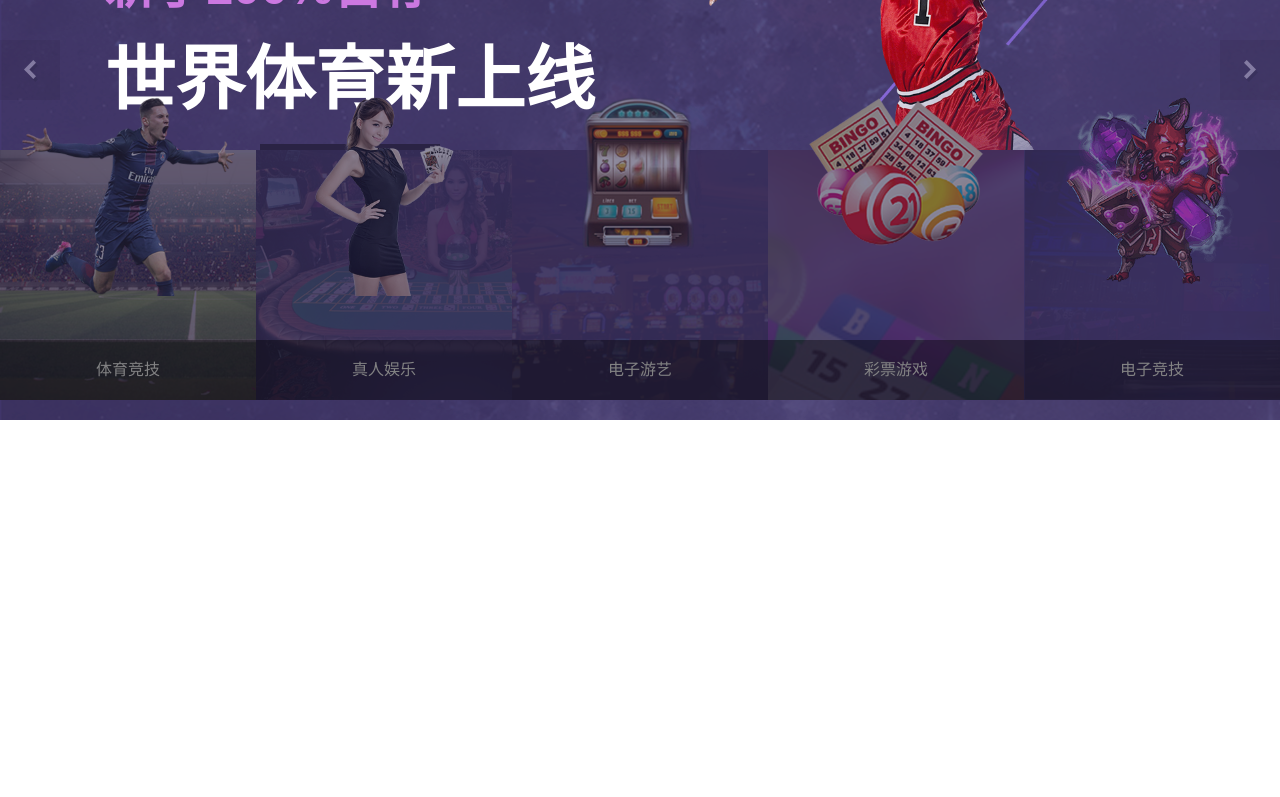
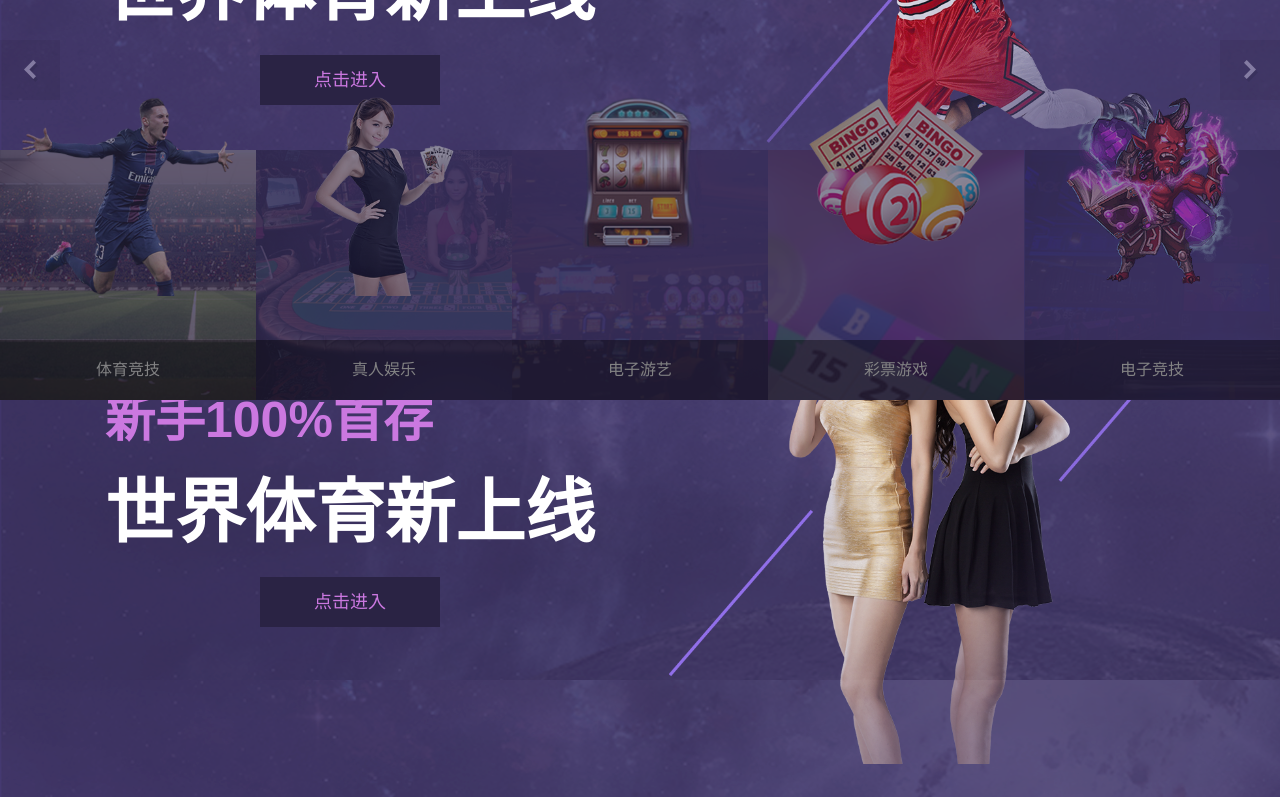
Before and after one commit to mirekzhou/tpgame, a Vue app: page / in a window 1280 px wide. Shown: the part 400-1197 px from the top of the page. Before the commit the page ends 820 px from the top, so only its background shows below. Built offline with nearby package versions, Linux system fonts and the light colour scheme.

Commit message:
webpack mp3 feature

```diff
--- a/package.json
+++ b/package.json
@@ -40,6 +40,7 @@
     "rimraf": "^2.6.0",
     "semver": "^5.3.0",
     "url-loader": "^0.5.7",
+    "vue-awesome-swiper": "^2.4.0",
     "vue-loader": "^11.1.4",
     "vue-style-loader": "^2.0.0",
     "vue-template-compiler": "^2.2.4",
--- a/src/components/home/home.vue
+++ b/src/components/home/home.vue
@@ -6,6 +6,9 @@
 			</div>
 
 			<div class="middle-zone">
+			    <swiper :options="swiperOption">
+			        <swiper-slide>
+			        	<div class="swiper-slide-wrapper">
 							<div class="middle-zone-left">
 								<div class="middle-zone-left-wrapper">
 									<div class="line1">新手100%首存</div>
@@ -19,22 +22,97 @@
 							<div class="middle-zone-right">
 								<img src="../../assets/home-page-banner1.png">
 							</div>
+							<div class="clear"></div>
+						</div>
+			        </swiper-slide>
+
+			        <swiper-slide>
+			        	<div class="swiper-slide-wrapper">
+							<div class="middle-zone-left">
+								<div class="middle-zone-left-wrapper">
+									<div class="line1">新手100%首存</div>
+									<div class="line2">世界体育新上线</div>
+									<div class="line3">
+										<div class="button">点击进入</div>
+									</div>
+								</div>
+							</div>
+
+							<div class="middle-zone-right">
+								<img src="../../assets/home-page-banner2.png">
+							</div>
+							<div class="clear"></div>
+						</div>
+			        </swiper-slide>
+
+			        <swiper-slide>
+			        	<div class="swiper-slide-wrapper">
+							<div class="middle-zone-left">
+								<div class="middle-zone-left-wrapper">
+									<div class="line1">新手100%首存</div>
+									<div class="line2">世界体育新上线</div>
+									<div class="line3">
+										<div class="button">点击进入</div>
+									</div>
+								</div>
+							</div>
+
+							<div class="middle-zone-right">
+								<img src="../../assets/home-page-banner1.png">
+							</div>
+							<div class="clear"></div>
+						</div>
+			        </swiper-slide>
+
+			        <swiper-slide>
+			        	<div class="swiper-slide-wrapper">
+							<div class="middle-zone-left">
+								<div class="middle-zone-left-wrapper">
+									<div class="line1">新手100%首存</div>
+									<div class="line2">世界体育新上线</div>
+									<div class="line3">
+										<div class="button">点击进入</div>
+									</div>
+								</div>
+							</div>
+
+							<div class="middle-zone-right">
+								<img src="../../assets/home-page-banner2.png">
+							</div>
+							<div class="clear"></div>
+						</div>
+			        </swiper-slide>
+			    </swiper>
 			</div>
 
 			<div class="right-zone">
-				<span class="left-arrow"></span>
+				<span class="right-arrow"></span>
 			</div>
 		</div>
 	</div>
 </template>
 
 <script>
+	import { swiper, swiperSlide } from 'vue-awesome-swiper';
+
 	export default {
 		name: 'home-page',
 
 		data: function () {
 			return {
+		        swiperOption: {
+		          	pagination: '.swiper-pagination',
+		          	paginationClickable: true,
+			        prevButton:'.left-arrow',
+			        nextButton:'.right-arrow',
+			        spaceBetween: 100
 		        }
+			}
+		},
+
+		components: {
+			swiper,
+			swiperSlide
 		},
 
 		method: {
@@ -76,7 +154,11 @@
 				right: 60px;
 				top: 0;
 				height: 100%;
+
+				.swiper-slide-wrapper {
 					display: flex;
+				    -webkit-user-select: none;
+				    user-select: none;
 
 					.middle-zone-left {
 						-webkit-flex: 1;
@@ -129,6 +211,8 @@
 
 						img {
 							width: 90%;
+							max-width: 550px;
+						}
 					}
 				}
 			}
@@ -144,7 +228,7 @@
 				justify-content: space-around;
 				align-items: center;
 
-				.left-arrow {
+				.right-arrow {
 					background-image: url(../../assets/page-right-arrow.png);
 					cursor: pointer;
 					height: 60px;
--- a/src/components/pageNaver.vue
+++ b/src/components/pageNaver.vue
@@ -1,42 +1,56 @@
 <template>
 	<div class="page-naver">
 		<div class="page-naver-wrapper">
-			<div class="naver-item naver-sport">
+			<div v-for="item in items"
+				 class="naver-item"
+				 v-bind:class="item.className"
+				 v-on:mouseover="playAudio($event)"
+				 v-on:mouseout="stopAudio($event)">
+
 				<div class="img"></div>
-				<div class="name">体育竞技</div>
-				<audio src="../assets/sport.mp3" autoplay="autoplay">您的浏览器不支持 audio 标签。</audio>
-			</div>
-
-			<div class="naver-item naver-live">
-				<div class="img"></div>
-				<div class="name">真人娱乐</div>
-				<audio src="../assets/live.mp3" autoplay="autoplay">您的浏览器不支持 audio 标签。</audio>
-			</div>
-
-			<div class="naver-item naver-slot">
-				<div class="img"></div>
-				<div class="name">电子游艺</div>
-			</div>
-
-			<div class="naver-item naver-lottery">
-				<div class="img"></div>
-				<div class="name">彩票游戏</div>
-			</div>
-
-			<div class="naver-item naver-egaming">
-				<div class="img"></div>
-				<div class="name">电子竞技</div>
+				<div class="name">{{item.textName}}</div>
+				<audio v-bind:src="item.audioSrc">您的浏览器不支持 audio 标签。</audio>
 			</div>
 		</div>
 	</div>
 </template>
 
 <script>
+	import mp31 from '../assets/live.mp3';
+	import mp32 from '../assets/sport.mp3';
+
 	export default {
 		name: 'page-naver',
 
 		data: function () {
 			return {
+				items: [
+					{
+						className: 'naver-sport',
+						audioSrc : mp31,
+						textName : '体育竞技'
+					},
+					{
+						className: 'naver-live',
+						audioSrc : mp32,
+						textName : '真人娱乐'
+					},
+					{
+						className: 'naver-slot',
+						audioSrc : mp31,
+						textName : '电子游艺'
+					},
+					{
+						className: 'naver-lottery',
+						audioSrc : mp32,
+						textName : '彩票游戏'
+					},
+					{
+						className: 'naver-egaming',
+						audioSrc : mp31,
+						textName : '电子竞技'
+					}
+				]
 			}
 		},
 
@@ -44,6 +58,19 @@
 		},
 
 		methods: {
+			playAudio: function (event) {
+				//【1】 关于v-ref在v-for里面使用的问题:
+				// As I mentioned in the previous issue, v-ref inside v-for is a rabbit hole,
+				// supporting it leads to more problems than convenience
+				// when you can just give your component a class name and do this.$el.querySelectorAll('...').
+
+				//【2】 注意元素绑定方法是传参的方法： $event
+				event.currentTarget.querySelector('audio').play();
+			},
+
+			stopAudio: function (event) {
+				event.currentTarget.querySelector('audio').pause();
+			}
 		}
 	}
 </script>
```
Also changed, not shown: src/assets/home-page-banner2.png (added), 1 other file (tests, documents, lock files or other folders). Lines whose indentation alone changed are shown as unchanged.
